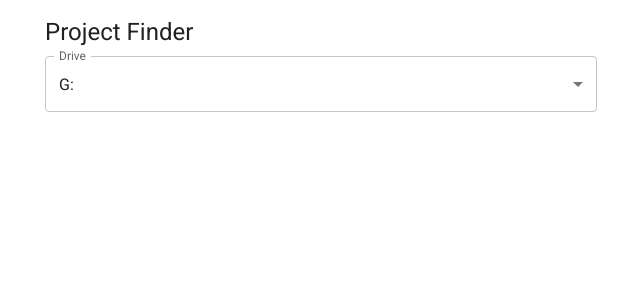
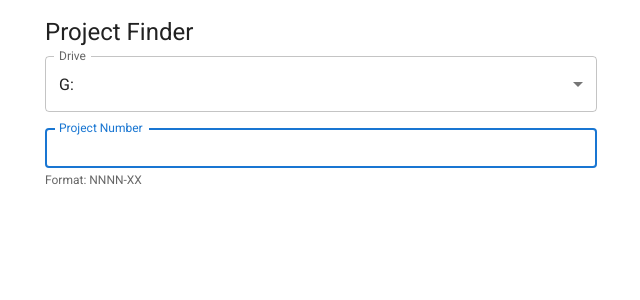
Before and after one commit to days201/project-finder, a React app: page / in a window 1280 px wide. Shown: the top 300 px of the page, without its empty margins (319-959 px from the left). Built offline with nearby package versions, Linux system fonts and the light colour scheme.

Commit message:
feat: add project search input with format hints

```diff
--- a/src/renderer/App.jsx
+++ b/src/renderer/App.jsx
@@ -1,10 +1,11 @@
-import React, { useState } from 'react';
+import React, { useState, useMemo } from 'react';
 import { ThemeProvider, createTheme } from '@mui/material/styles';
 import CssBaseline from '@mui/material/CssBaseline';
 import Container from '@mui/material/Container';
 import Typography from '@mui/material/Typography';
 import Box from '@mui/material/Box';
 import DriveSelector from './components/DriveSelector';
+import SearchInput from './components/SearchInput';
 
 const theme = createTheme({
   palette: {
@@ -22,9 +23,22 @@ const theme = createTheme({
 
 function App() {
   const [selectedDrive, setSelectedDrive] = useState('G:');
+  const [searchQuery, setSearchQuery] = useState('');
+
+  const formatHint = useMemo(() => {
+    if (selectedDrive === 'G:' || selectedDrive === 'R:') {
+      return 'Format: NNNN-XX';
+    }
+    return 'Format: YYYY-NNN or YY-NNNNN';
+  }, [selectedDrive]);
 
   const handleDriveChange = (drive) => {
     setSelectedDrive(drive);
+    setSearchQuery('');
+  };
+
+  const handleSearch = (query) => {
+    setSearchQuery(query);
   };
 
   return (
@@ -39,6 +53,11 @@ function App() {
             selectedDrive={selectedDrive}
             onDriveChange={handleDriveChange}
           />
+          <SearchInput
+            searchQuery={searchQuery}
+            onSearch={handleSearch}
+            formatHint={formatHint}
+          />
         </Box>
       </Container>
     </ThemeProvider>
--- /dev/null
+++ b/src/renderer/components/SearchInput.jsx
@@ -0,0 +1,26 @@
+import React from 'react';
+import TextField from '@mui/material/TextField';
+import FormHelperText from '@mui/material/FormHelperText';
+import Box from '@mui/material/Box';
+
+function SearchInput({ searchQuery, onSearch, formatHint }) {
+  return (
+    <Box sx={{ mb: 2 }}>
+      <TextField
+        fullWidth
+        label="Project Number"
+        placeholder="Enter project number..."
+        value={searchQuery}
+        onChange={(e) => onSearch(e.target.value)}
+        variant="outlined"
+        size="small"
+        autoFocus
+      />
+      <FormHelperText>
+        {formatHint}
+      </FormHelperText>
+    </Box>
+  );
+}
+
+export default SearchInput;
```
